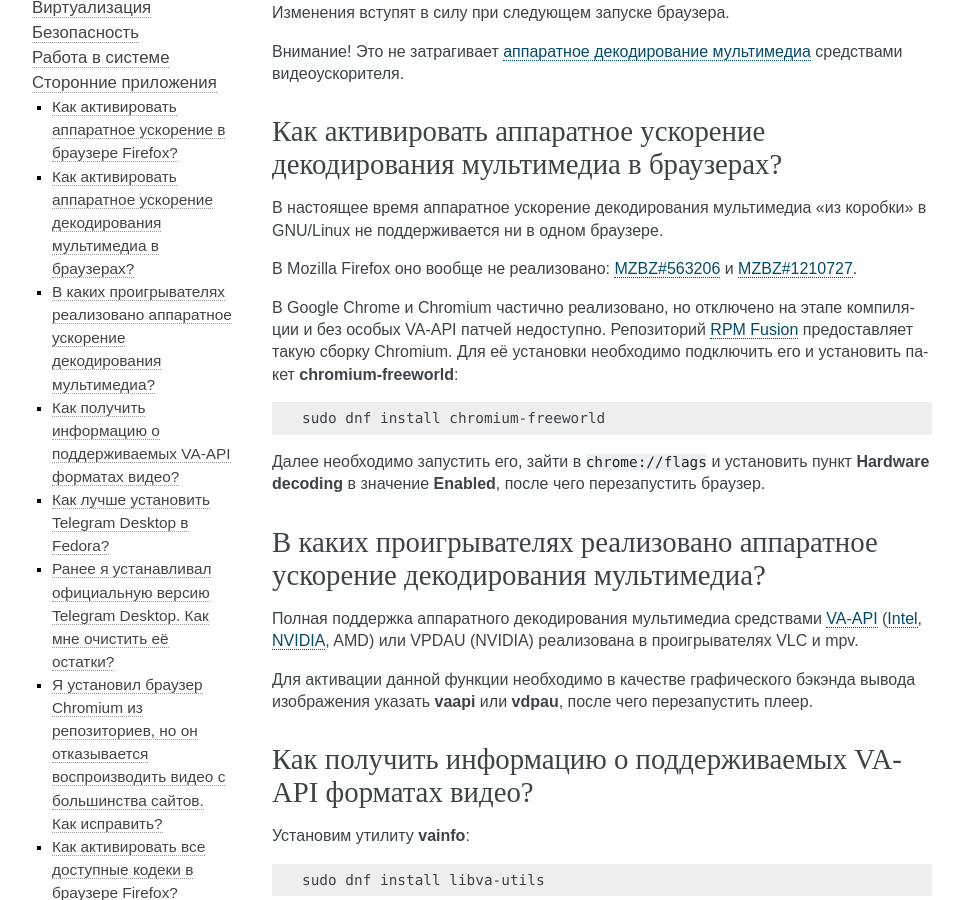
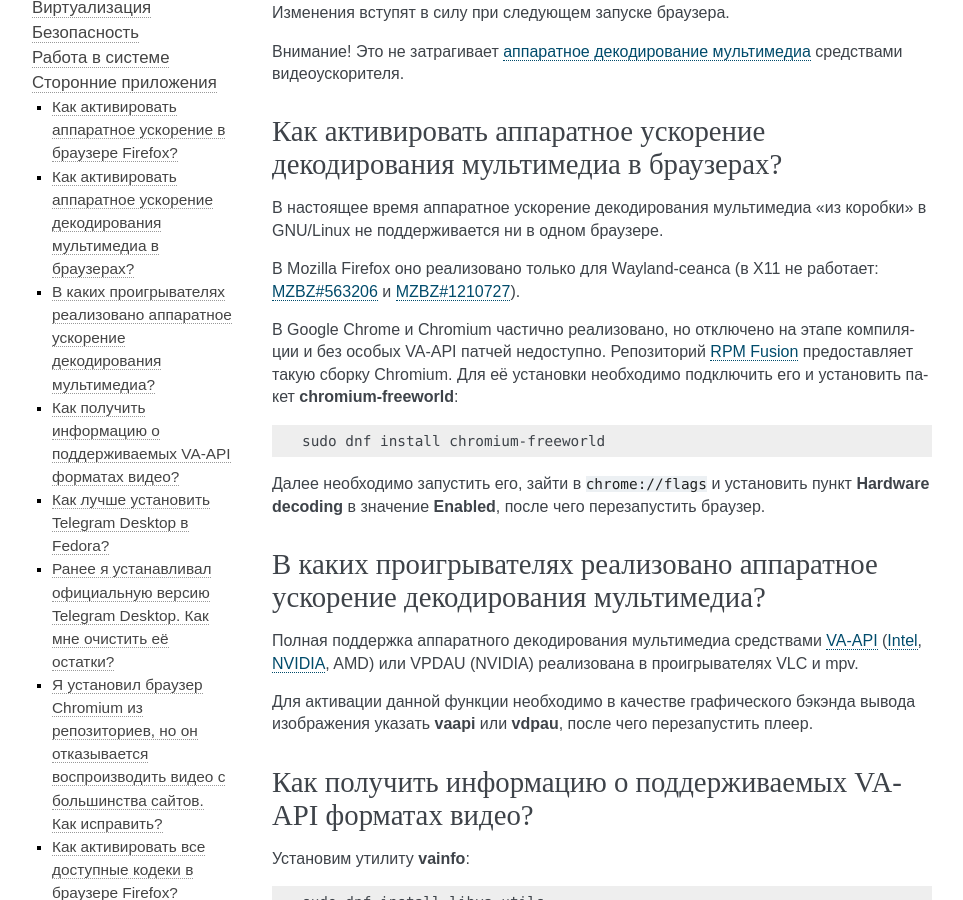
Before and after one commit to RussianFedora/FAQ, a Sphinx documentation site: the page built from source/using-applications.rst, in a window 1280 px wide and 900 px high, scrolled down 372 px. Shown: the whole window, without its empty margins (148-1111 px from the left). Built offline with Sphinx 7.4.7, drawn with Linux system fonts in a browser that asks for light colours.

Commit message:
Updated Firefox hardware video decoding question.

```diff
--- a/source/using-applications.rst
+++ b/source/using-applications.rst
@@ -40,7 +40,7 @@
 
 В настоящее время аппаратное ускорение декодирования мультимедиа "из коробки" в GNU/Linux не поддерживается ни в одном браузере.
 
-В Mozilla Firefox оно вообще не реализовано: `MZBZ#563206 <https://bugzilla.mozilla.org/show_bug.cgi?id=563206>`__ и `MZBZ#1210727 <https://bugzilla.mozilla.org/show_bug.cgi?id=1210727>`__.
+В Mozilla Firefox оно реализовано только для Wayland-сеанса (в X11 не работает: `MZBZ#563206 <https://bugzilla.mozilla.org/show_bug.cgi?id=563206>`__ и `MZBZ#1210727 <https://bugzilla.mozilla.org/show_bug.cgi?id=1210727>`__).
 
 В Google Chrome и Chromium частично реализовано, но отключено на этапе компиляции и без особых VA-API патчей недоступно. Репозиторий :ref:`RPM Fusion <rpmfusion>` предоставляет такую сборку Chromium. Для её установки необходимо подключить его и установить пакет **chromium-freeworld**:
 
```
